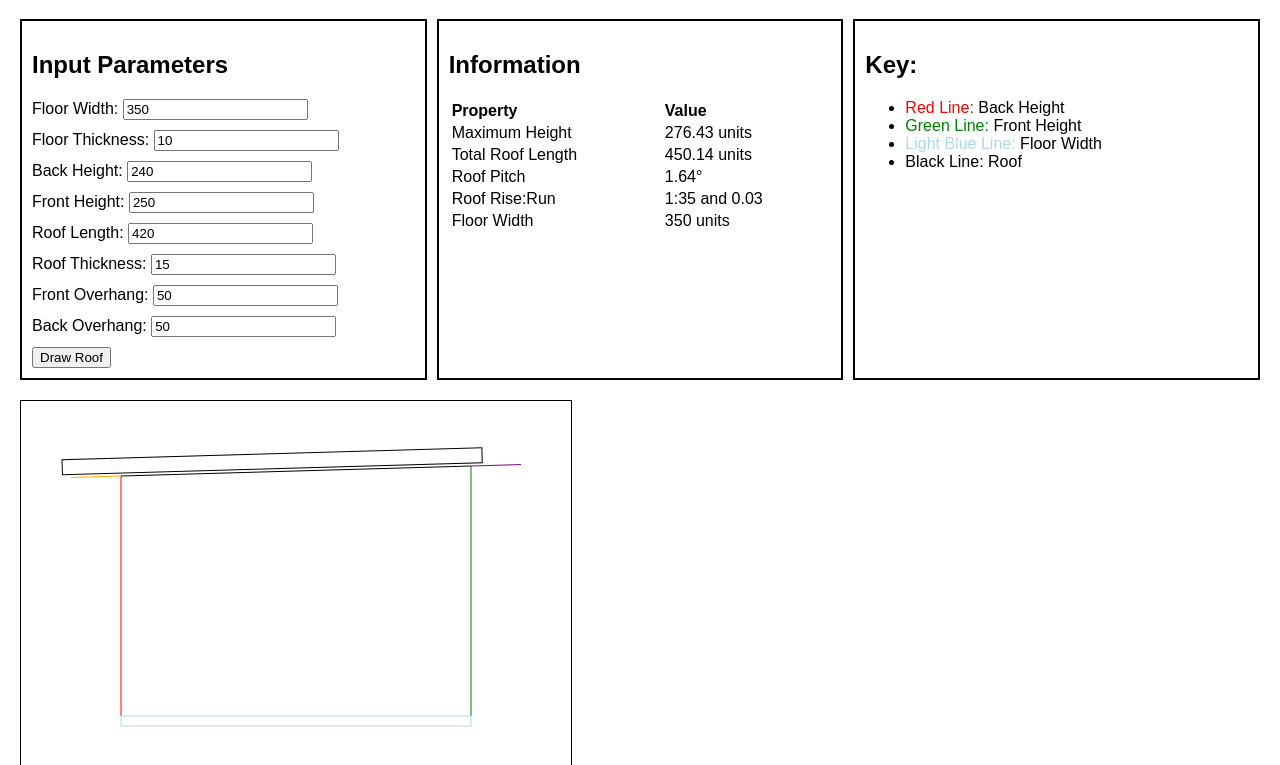
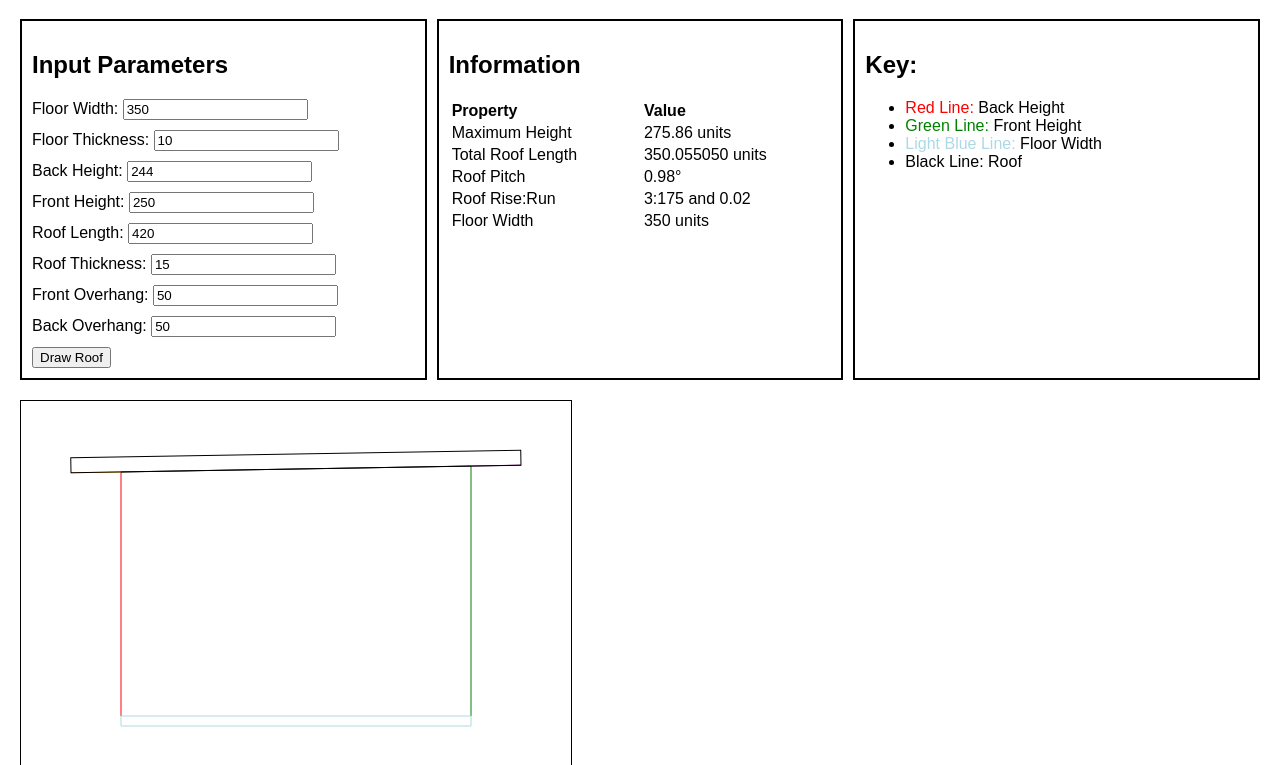
Before and after one commit to smford/roof-pitch-calculator, a plain HTML site: page docs/index.html in a window 1280 px wide. Shown: the part 61-826 px from the top of the page. Drawn offline with Linux system fonts and the light colour scheme.

Commit message:
v0.3.7
- fix angle of roof rectangle

```diff
--- a/docs/index.html
+++ b/docs/index.html
@@ -82,28 +82,14 @@
         // Draw back overhang in orange
         ctx.beginPath();
         ctx.strokeStyle = 'orange';
+        console.log(`Drawing back overhang starting at (${startX}, ${startY + floorThickness + backHeight})`);
         ctx.moveTo(startX, startY + floorThickness + backHeight);
+        console.log(`*** Back Overhang Line To: (${startX - backoverhang * Math.cos((Math.PI / 180) * roofAngle)}, ${startY + floorThickness + backHeight + drawAngleFix * backoverhang * Math.sin((Math.PI / 180) * roofAngle)})`);
         ctx.lineTo(
             startX - backoverhang * Math.cos((Math.PI / 180) * roofAngle),
             startY + floorThickness + backHeight + drawAngleFix * backoverhang * Math.sin((Math.PI / 180) * roofAngle)
         );
         ctx.stroke();
-
-        // draw a rectangle for the roof starting at the back overhang of thickness roofThickness
-        // need to rotate the canvas
-        ctx.rotate(roofAngle * (Math.PI / 180));
-        ctx.beginPath();
-        ctx.strokeStyle = 'black';
-        ctx.rect(
-            startX - backoverhang * Math.cos((Math.PI / 180) * roofAngle),
-            startY + floorThickness + backHeight,
-            roofLength,
-            roofThickness
-        );
-        ctx.stroke();
-        // unrotate the canvas
-        ctx.rotate(-roofAngle * (Math.PI / 180));
-
 
         // Draw front overhang in purple
         ctx.beginPath();
@@ -118,11 +104,39 @@
         // Calculate and display the roof line length
         const roofLineLength = Math.sqrt(
             Math.pow(floorWidth, 2) + Math.pow(backHeight - frontHeight, 2)
-        ).toFixed(2);
+        );
 
         // Update the total roof length in the table
         const totalRoofLengthRow = document.getElementById('total-roof-length-row').children[1];
-        totalRoofLengthRow.textContent = `${parseFloat(roofLineLength) + backoverhang + frontoverhang} units`;
+        totalRoofLengthRow.textContent = `${parseFloat(roofLineLength).toFixed(2) + backoverhang + frontoverhang} units`;
+
+        // draw a rectangle for the roof starting at the back overhang of thickness roofThickness
+        ctx.save(); // Save the current canvas state
+        console.log(`*** Translating canvas to (${startX - backoverhang * Math.cos((Math.PI / 180) * roofAngle)}, ${startY + floorThickness + backHeight})`);
+
+        ctx.translate(startX - backoverhang * Math.cos((Math.PI / 180) * roofAngle), startY + floorThickness + backHeight + drawAngleFix * backoverhang * Math.sin((Math.PI / 180) * roofAngle)); // Move the origin to the start of the backoverhang
+
+        console.log(`Rotating canvas by roof angle: ${roofAngle} degrees`);
+
+        // Rotate the canvas by the roof angle
+        // If the back height is less than the front height, rotate in the opposite direction
+        // aka: If the roof angle is negative, rotate in the opposite direction
+        if (drawAngleFix == -1) {
+            ctx.rotate((roofAngle * (Math.PI / 180)));
+        } else {
+            ctx.rotate((2 * Math.PI) - (roofAngle * (Math.PI / 180)));
+        }
+
+        ctx.beginPath();
+        ctx.strokeStyle = 'black';
+        ctx.rect(
+            0, // Start at the new origin
+            0,
+            parseFloat(roofLineLength) + backoverhang + frontoverhang,
+            roofThickness
+        );
+        ctx.stroke();
+        ctx.restore(); // Restore the canvas state to undo transformations
 
         // Update the roof pitch in the table
         const roofPitchRow = document.getElementById('roof-pitch-row').children[1];
@@ -226,7 +240,7 @@
         </div>
         <div class="input-group">
             <label for="back_height">Back Height: </label>
-            <input type="number" id="back_height" value="240" placeholder="Enter back height">
+            <input type="number" id="back_height" value="244" placeholder="Enter back height">
         </div>
         <div class="input-group">
             <label for="front_height">Front Height: </label>
```
